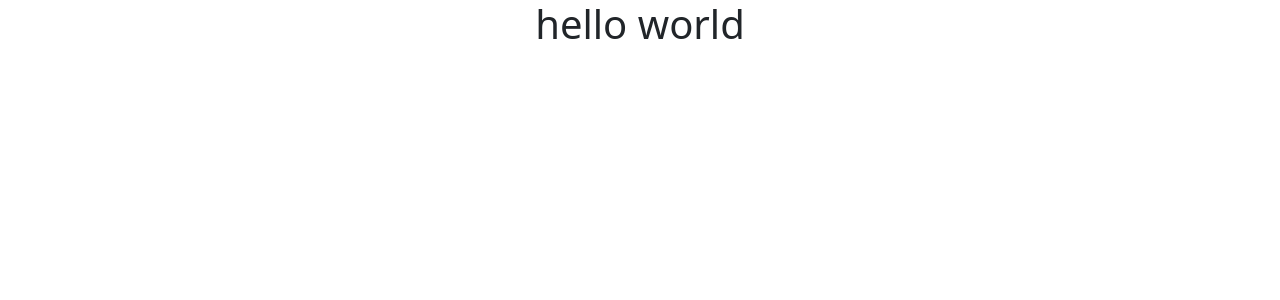
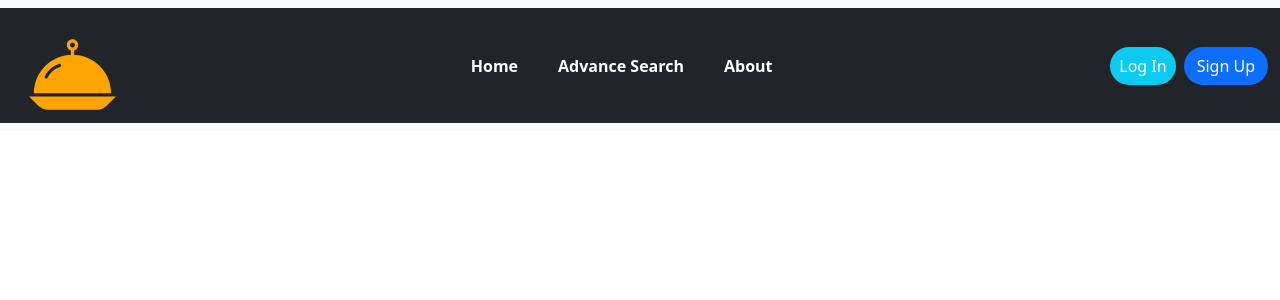
Before and after one commit to MrMohammadMoradi/ReactPractis_project, a React (Create React App) app: page / in a window 1280 px wide. Shown: the top 300 px of the page. Built offline with nearby package versions, Linux system fonts and the light colour scheme.

Commit message:
Build NavBar component and add to App.js

```diff
--- a/src/App.js
+++ b/src/App.js
@@ -1,11 +1,13 @@
 import 'bootstrap/dist/css/bootstrap.min.css'
 import 'bootstrap/dist/js/bootstrap.bundle'
+
 import './App.css';
+import NavBar from './components/NavBar';
 
 function App() {
   return (
     <div className="App">
-      <h1> hello world</h1>
+      <NavBar/>
 
     </div>
   );
--- /dev/null
+++ b/src/components/NavBar.js
@@ -0,0 +1,40 @@
+import FoodDish from '../assets/images/foodDish.svg'
+
+function NavBar(){
+    return(
+        <nav className="navbar navbar-expand-lg navbar-light bg-light">
+            <div className="container-fluid bg-dark ">
+                <a className="navbar-brand ms-2" href="#">
+                    <img src={FoodDish} alt = 'logoImage'/>
+                </a>
+
+                <button className="navbar-toggler" type="button" data-bs-toggle="collapse" data-bs-target="#navbarSupportedContent" aria-controls="navbarSupportedContent" aria-expanded="false" aria-label="Toggle navigation">
+                    <span className="navbar-toggler-icon"></span>
+                </button>
+
+                <div className="collapse navbar-collapse" id="navbarSupportedContent">
+                    <div className='d-flex mx-auto'>
+                        <ul className="navbar-nav mb-2 mb-lg-0">
+                            <li className="nav-item">
+                                <a className="nav-link active fw-bold text-white" aria-current="page" href="#">Home</a>
+                            </li>
+                            <li className="nav-item">
+                                <a className="nav-link active fw-bold text-white mx-4" href="#">Advance Search</a>
+                            </li>
+                            <li className="nav-item">
+                                <a className="nav-link active fw-bold text-white" href="#">About</a>
+                            </li>
+                        </ul>
+                    </div>
+
+                    <div className="d-flex">
+                        <a href='##'> <button className="btn text-white bg-info px-2 mx-2 rounded-pill" type="submit">Log In</button> </a>
+                        <a href='###'> <button className="btn text-white bg-primary rounded-pill" type="submit">Sign Up</button> </a>
+                    </div>
+                </div>
+            </div>
+        </nav>
+    )
+}
+
+export default NavBar;
```
Also changed, not shown: src/assets/images/foodDish.svg (added).
